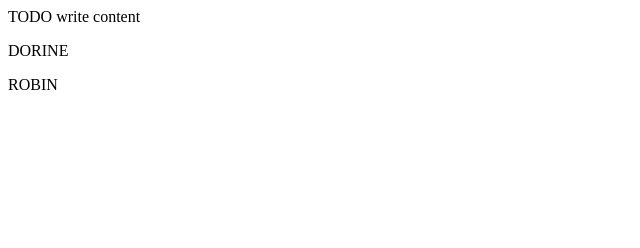
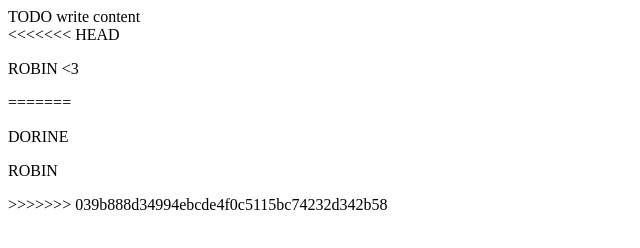
Before and after one commit to DorineN/TestDoRo, a plain HTML site: page public_html/index.html in a window 1280 px wide. Shown: the whole page, without its empty margins (0-640 px from the left). Drawn offline with Linux system fonts and the light colour scheme.

```diff
--- a/public_html/index.html
+++ b/public_html/index.html
@@ -11,13 +11,16 @@ and open the template in the editor.
         <meta name="viewport" content="width=device-width, initial-scale=1.0">
     </head>
     <body>
-
         <div>TODO write content</div>
 
+<<<<<<< HEAD
+        <p>ROBIN <3</p>
+
+    </body>
+=======
         <p>DORINE</p>
 
         <p>ROBIN</p>
 
-    </body>
-
+>>>>>>> 039b888d34994ebcde4f0c5115bc74232d342b58
 </html>
```
